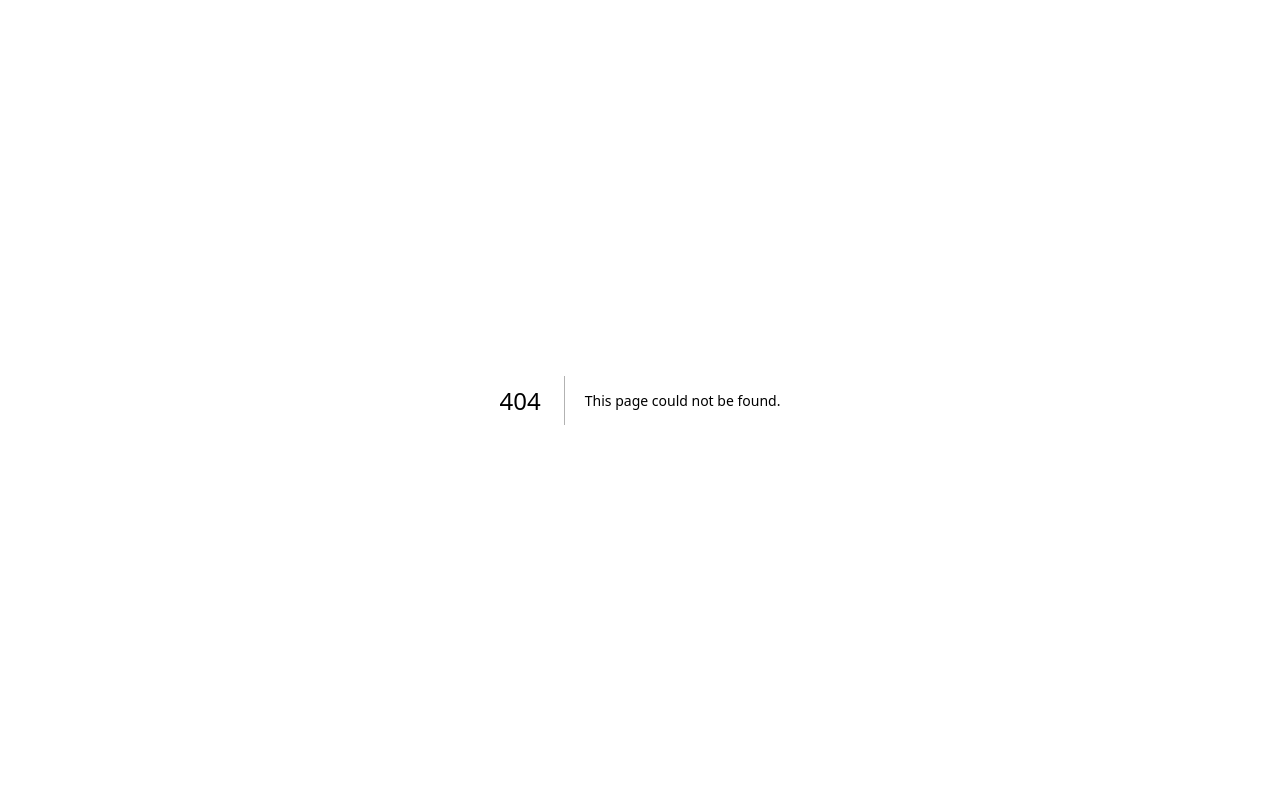
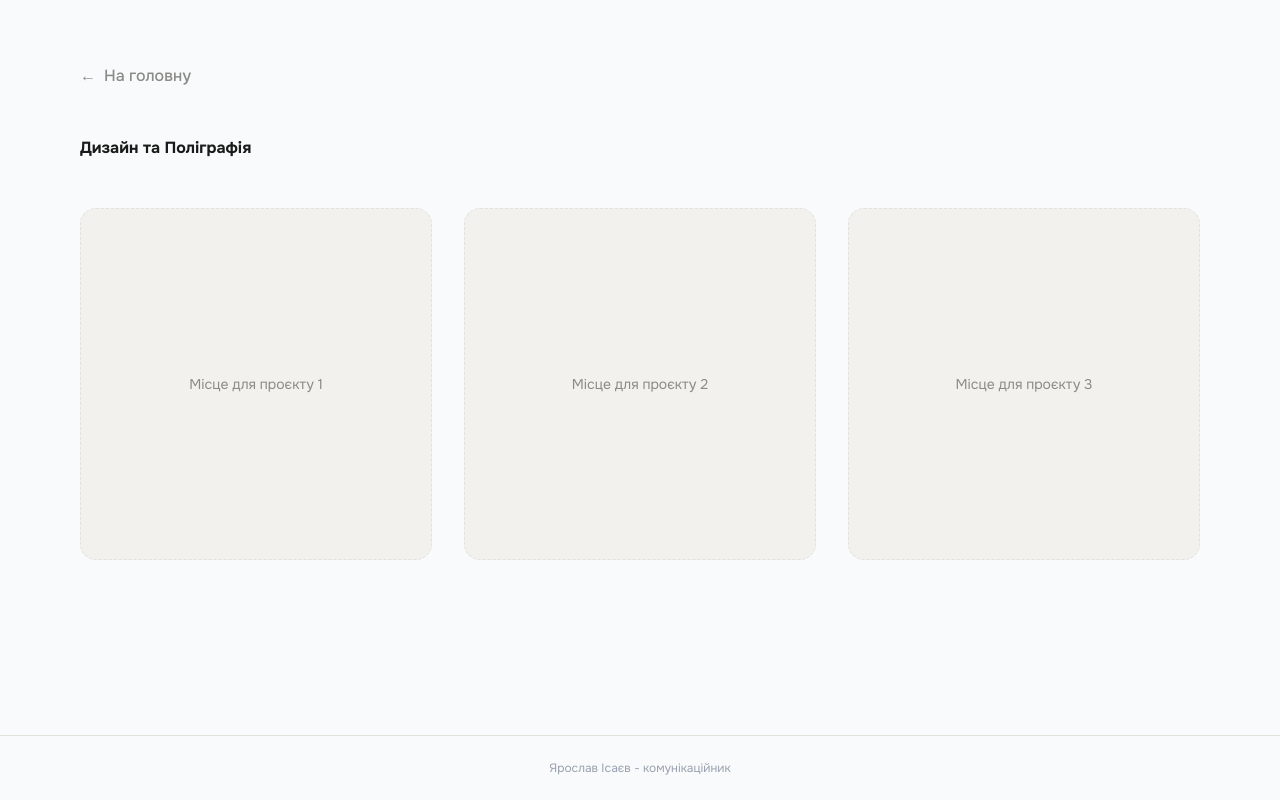
Before and after one commit to yarabanana/portfolio, a Next.js app: page /design in a window 1280 px wide. Before the commit this address had no page. Built offline with nearby package versions, Linux system fonts and the light colour scheme.

Commit message:
Створив базові сторінки для дизайн та фото портфоліо

```diff
--- /dev/null
+++ b/src/app/design/page.tsx
@@ -0,0 +1,49 @@
+// src/app/design/page.tsx
+import Link from "next/link";
+import { Metadata } from "next";
+
+export const metadata: Metadata = {
+  title: "Дизайн-портфоліо | Ярослав Ісаєв",
+};
+
+export default function DesignPortfolioPage() {
+  return (
+    <main className="min-h-screen bg-gray-50 flex flex-col">
+      <div className="max-w-content mx-auto px-6 lg:px-10 py-16 flex-grow w-full">
+
+        {/* Кнопка повернення */}
+        <div className="mb-12">
+          <Link href="/" className="inline-flex items-center gap-2 text-mist hover:text-ink font-medium transition-colors">
+            <span>←</span> На головну
+          </Link>
+        </div>
+
+        {/* Заголовок */}
+        <h1 className="text-h2 font-bold text-ink mb-12">Дизайн та Поліграфія</h1>
+
+        {/* Тут згодом буде сітка з твоїми макетами (Figma, InDesign тощо) */}
+        <div className="grid grid-cols-1 sm:grid-cols-2 lg:grid-cols-3 gap-8">
+          <div className="aspect-square bg-cloud rounded-card border border-dashed border-line flex items-center justify-center text-mist text-sm">
+            Місце для проєкту 1
+          </div>
+          <div className="aspect-square bg-cloud rounded-card border border-dashed border-line flex items-center justify-center text-mist text-sm">
+            Місце для проєкту 2
+          </div>
+          <div className="aspect-square bg-cloud rounded-card border border-dashed border-line flex items-center justify-center text-mist text-sm">
+            Місце для проєкту 3
+          </div>
+        </div>
+
+      </div>
+
+      {/* Футер */}
+      <footer className="w-full py-6 mt-auto border-t border-line">
+        <div className="text-center text-xs text-gray-400">
+          <Link href="/" className="hover:text-gray-600 transition-colors inline-block">
+            Ярослав Ісаєв - комунікаційник
+          </Link>
+        </div>
+      </footer>
+    </main>
+  );
+}
--- /dev/null
+++ b/src/app/photo/page.tsx
@@ -0,0 +1,46 @@
+// src/app/photo/page.tsx
+import Link from "next/link";
+import { Metadata } from "next";
+
+export const metadata: Metadata = {
+  title: "Репортажна фотографія | Ярослав Ісаєв",
+};
+
+export default function PhotoPortfolioPage() {
+  return (
+    <main className="min-h-screen bg-gray-50 flex flex-col">
+      <div className="max-w-content mx-auto px-6 lg:px-10 py-16 flex-grow w-full">
+
+        {/* Кнопка повернення */}
+        <div className="mb-12">
+          <Link href="/" className="inline-flex items-center gap-2 text-mist hover:text-ink font-medium transition-colors">
+            <span>←</span> На головну
+          </Link>
+        </div>
+
+        {/* Заголовок */}
+        <h1 className="text-h2 font-bold text-ink mb-12">Репортажна фотографія</h1>
+
+        {/* Тут згодом буде сітка з твоїми репортажними фото */}
+        <div className="grid grid-cols-1 sm:grid-cols-2 lg:grid-cols-3 gap-8">
+          <div className="aspect-[4/3] bg-cloud rounded-card border border-dashed border-line flex items-center justify-center text-mist text-sm">
+            Місце для фото 1
+          </div>
+          <div className="aspect-[4/3] bg-cloud rounded-card border border-dashed border-line flex items-center justify-center text-mist text-sm">
+            Місце для фото 2
+          </div>
+        </div>
+
+      </div>
+
+      {/* Футер */}
+      <footer className="w-full py-6 mt-auto border-t border-line">
+        <div className="text-center text-xs text-gray-400">
+          <Link href="/" className="hover:text-gray-600 transition-colors inline-block">
+            Ярослав Ісаєв - комунікаційник
+          </Link>
+        </div>
+      </footer>
+    </main>
+  );
+}
```
